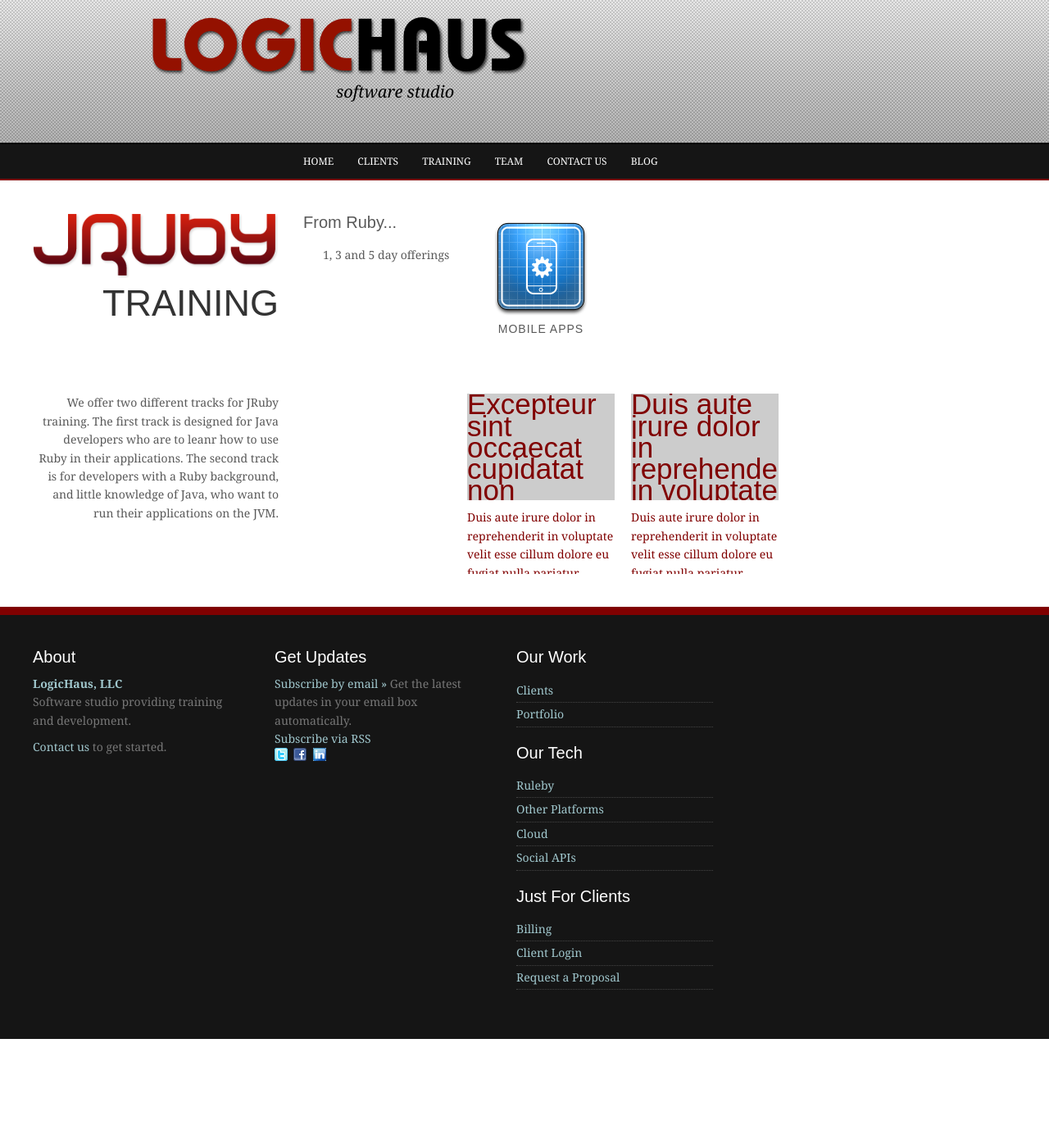
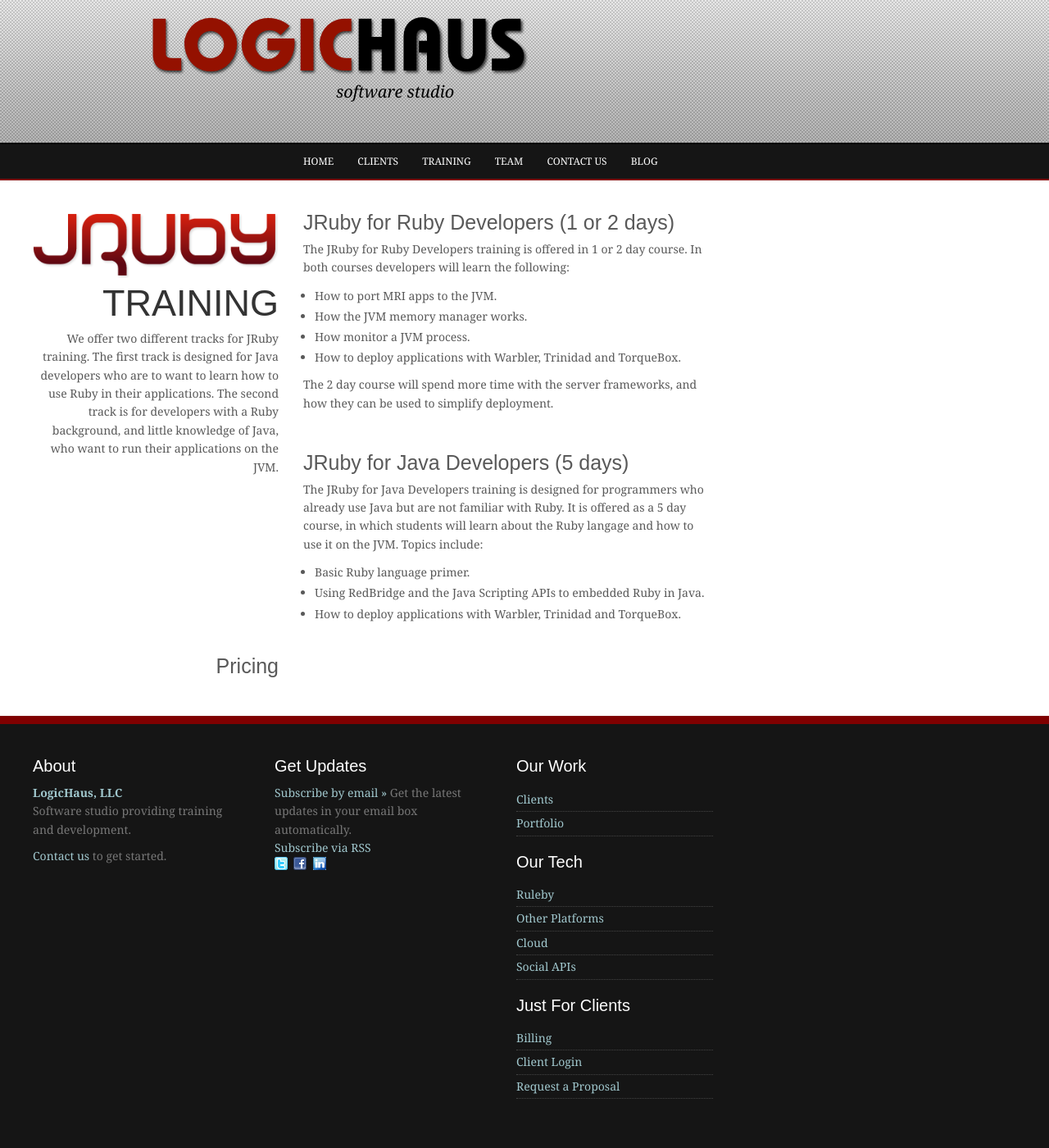
Before and after one commit to logichaus/logichaus.github.com, a Jekyll site: the page built from jruby.html, in a window 1280 px wide. Shown: the whole page at 82% size. Built offline with Jekyll 4.4.1, drawn with Linux system fonts in a browser that asks for light colours; some web fonts are replaced; before the commit the page ends 1267 px from its top, so only the background shows below that.

Commit message:
updated training materials

```diff
--- a/_layouts/master.html
+++ b/_layouts/master.html
@@ -81,9 +81,9 @@
       </div>
 
       <div class="social-bookmarks external">
-        <a href="#" class="ExtTwitterOauth" rel="me"><img src="/images/twitter.png" alt="" height="16" width="16" /></a>&nbsp;
+        <a href="https://twitter.com/#!/Logichaus" class="ExtTwitterOauth" rel="me"><img src="/images/twitter.png" alt="" height="16" width="16" /></a>&nbsp;
 
-        <a href="#" class="ExtFacebookPage" rel="me"><img src="/images/facebook.png" width="16" height="16" alt="" /></a>&nbsp;
+        <a href="http://www.facebook.com/pages/Logichaus/222432111194350" class="ExtFacebookPage" rel="me"><img src="/images/facebook.png" width="16" height="16" alt="" /></a>&nbsp;
 
         <a href="#" rel="me"><img src="/images/linkedin.png" alt="" height="16" width="16" /></a>&nbsp;
 
--- a/jruby.html
+++ b/jruby.html
@@ -3,70 +3,74 @@
 title: JRuby Training
 ---
 
-
-<ul class="post-list" id="about">
-  <li class="title-block">
+<div class="post-list clearfix" id="jruby">
+  <div class="title-block">
     <span style="background: white; text-align: right;">
       <img src="/images/jruby-logo.png" width="300" />
+      <h3 class="title">Training</h3>
     </span>
-    <h3 class="title">Training</h3>
     <p>
-  </li>
+    We offer two different tracks for JRuby training.  The first track is designed for Java developers
+    who are to want to learn how to use Ruby in their applications.  The second track is for developers with a Ruby background, and little knowledge of Java, who want to run their applications on the JVM.
+    </p>
+  </div>
 
-  <li class="post-content">
-    <h2>From Ruby...</h2>
+  <div class="post-content">
+    <h1>JRuby for Ruby Developers (1 or 2 days)</h1>
     <div class="copy">
+      <p>
+        The JRuby for Ruby Developers training is offered in 1 or 2 day course.  In both courses developers will learn the following:
+      </p>
       <ul>
         <li>
-          1, 3 and 5 day offerings
+          How to port MRI apps to the JVM.
         </li>
         <li>
-          Learn how to port MRI apps to the JVM
+          How the JVM memory manager works.
+        </li>
+        <li>
+          How monitor a JVM process.
+        </li>
+        <li>
+          How to deploy applications with Warbler, Trinidad and TorqueBox.
+        </li>
+      </ul>
+      <p>
+        The 2 day course will spend more time with the server frameworks, and how they can be used to simplify deployment.
+      </p>
+    </div>
+
+    <div style="margin:50px"></div>
+
+    <h1>JRuby for Java Developers (5 days)</h1>
+    <div class="copy">
+      <p>
+        The JRuby for Java Developers training is designed for programmers who already use Java but are not familiar with Ruby.  It is offered as a 5 day course, in which students will learn about the Ruby langage and how to use it on the JVM.  Topics include:
+      </p>
+      <ul>
+        <li>
+          Basic Ruby language primer.
+        </li>
+        <li>
+          Using RedBridge and the Java Scripting APIs to embedded Ruby in Java.
+        </li>
+        <li>
+          How to deploy applications with Warbler, Trinidad and TorqueBox.
         </li>
       </ul>
     </div>
-  </li>
+  </div>
+</div>
 
-  <li>
-    <a href="mobileapps.html">
-      <span class="post-brief-image-container">
-        <span class="post-brief-image" style="background: white; text-align: center;">
-          <img src="/images/Settings-icon.png" width="128" />
-        </span>
-      </span>
-      <h4>MOBILE APPS</h4>
-    </a>
-  </li>
-  <li>
+<div class="clear clearfix"></div>
 
-  </li>
-</ul>
+<div class="post-list clearfix" id="jruby">
+  <div class="title-block">
 
+      <h1>Pricing</h1>
+  </div>
 
-<ul class="post-list">
-  <li class="title-block">
-    We offer two different tracks for JRuby training.  The first track is designed for Java developers
-    who are to leanr how to use Ruby in their applications.  The second track is for developers with a Ruby background, and little knowledge of Java, who want to run their applications on the JVM.
-  </li>
+  <div class="post-content">
 
-  <li>
-    &nbsp;
-  </li>
-
-  <li>
-    <a href="#">
-      <span class="post-brief-text"><p>Excepteur sint occaecat cupidatat non proident, sunt in culpa qui officia deserunt mollit anim id est laborum....</p></span>
-
-      <span class="post-title">Duis aute irure dolor in reprehenderit in voluptate velit esse cillum dolore eu fugiat nulla pariatur. Excepteur sint occaecat cupidatat non proident, sunt in culpa qui officia deserunt mollit anim id est laborum.</span>
-    </a>
-  </li>
-
-  <li>
-    <a href="#">
-      <span class="post-brief-text"><p>Duis aute irure dolor in reprehenderit in voluptate velit esse cillum dolore eu fugiat nulla pariatur. Excepteur sint occaecat cupidatat non proident, sunt in culpa qui officia deserunt mollit anim id est laborum....</p></span>
-
-      <span class="post-title">Duis aute irure dolor in reprehenderit in voluptate velit esse cillum dolore eu fugiat nulla pariatur. Excepteur sint occaecat cupidatat non proident, sunt in culpa qui officia deserunt mollit anim id est laborum.</span>
-    </a>
-  </li>
-</ul>
-<div class="clear clearfix"></div>
+  </div>
+</div>
```
Also changed, not shown: training.html (+13 -28 lines).
